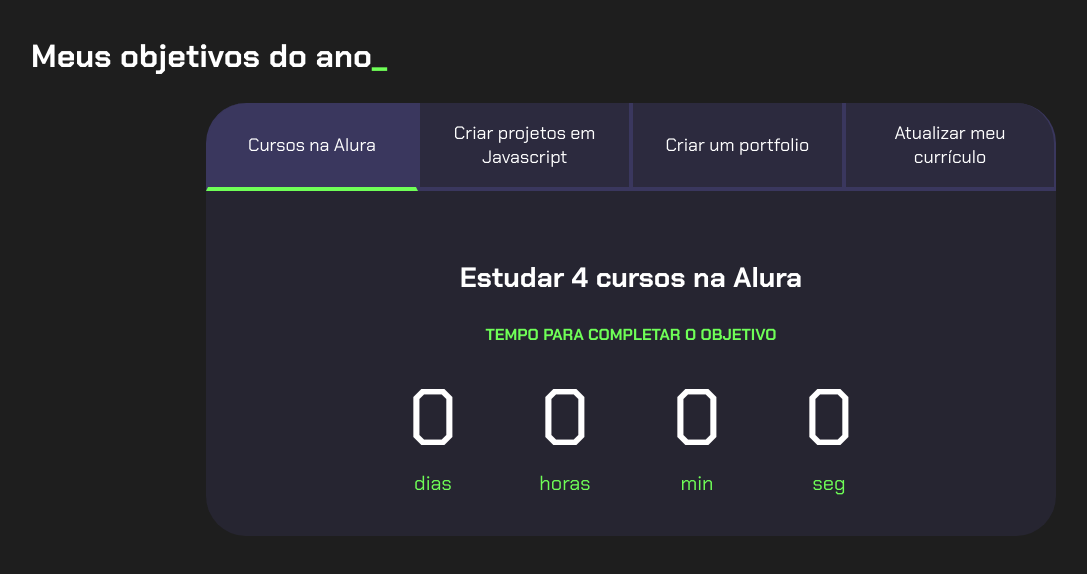
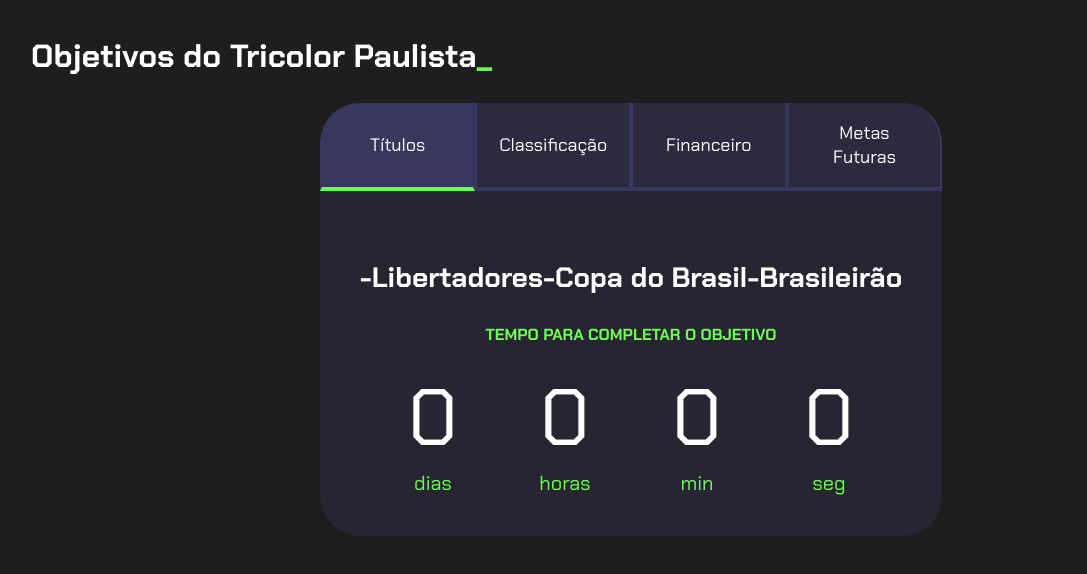
Before and after one commit to Luiusu/Unid2-Alura, a plain HTML site: page index.html in a window 1280 px wide. Shown: the whole page, without its empty margins (9-1096 px from the left). Drawn offline with Linux system fonts and the light colour scheme.

Commit message:
index.html

```diff
--- a/index.html
+++ b/index.html
@@ -10,17 +10,17 @@
 
 <body>
     <section class="conteudo-principal">
-        <h2 class="titulo-principal">Meus objetivos do ano<span>_</span></h2>
+        <h2 class="titulo-principal">Objetivos do Tricolor Paulista<span>_</span></h2>
         <div class="conteudo">
             <div class="botoes">
-                <button class="botao ativo">Cursos na Alura</button>
-                <button class="botao">Criar projetos em Javascript</button>
-                <button class="botao">Criar um portfolio</button>
-                <button class="botao">Atualizar meu currículo</button>
+                <button class="botao ativo">Títulos</button>
+                <button class="botao">Classificação</button>
+                <button class="botao">Financeiro</button>
+                <button class="botao">Metas Futuras</button>
             </div>
             <div class="abas-textos">
                 <div class="aba-conteudo ativo">
-                    <h3 class="aba-conteudo-titulo-principal">Estudar 4 cursos na Alura</h3>
+                    <h3 class="aba-conteudo-titulo-principal">-Libertadores<break></break>-Copa do Brasil<break></break>-Brasileirão<break></break></h3>
                     <h4 class="aba-conteudo-titulo-secundario">Tempo para completar o objetivo</h4>
                     <div class="contador">
                         <div class="contador-digito">
@@ -42,7 +42,7 @@
                     </div>
                 </div>
                 <div class="aba-conteudo">
-                    <h3 class="aba-conteudo-titulo-principal">Criar 5 projetos em Javascript</h3>
+                    <h3 class="aba-conteudo-titulo-principal">Classificar para:<break></break>-Libertadores 2026<break></break>-Mundial de Clubes<break></break>-Copa do Brasil<break></break></h3>
                     <h4 class="aba-conteudo-titulo-secundario">Tempo para completar o objetivo</h4>
                     <div class="contador">
                         <div class="contador-digito">
@@ -64,7 +64,7 @@
                     </div>
                 </div>
                 <div class="aba-conteudo">
-                    <h3 class="aba-conteudo-titulo-principal">Criar um portfolio com os meus 3 melhores projetos</h3>
+                    <h3 class="aba-conteudo-titulo-principal">Diminuir a dívida em 50%</h3>
                     <h4 class="aba-conteudo-titulo-secundario">Tempo para completar o objetivo</h4>
                     <div class="contador">
                         <div class="contador-digito">
@@ -86,7 +86,7 @@
                     </div>
                 </div>
                 <div class="aba-conteudo">
-                    <h3 class="aba-conteudo-titulo-principal">Atualizar meu curriculo com os certificados da Alura</h3>
+                    <h3 class="aba-conteudo-titulo-principal">Reformar o Morumbis</h3>
                     <h4 class="aba-conteudo-titulo-secundario">Tempo para completar o objetivo</h4>
                     <div class="contador">
                         <div class="contador-digito">
```
